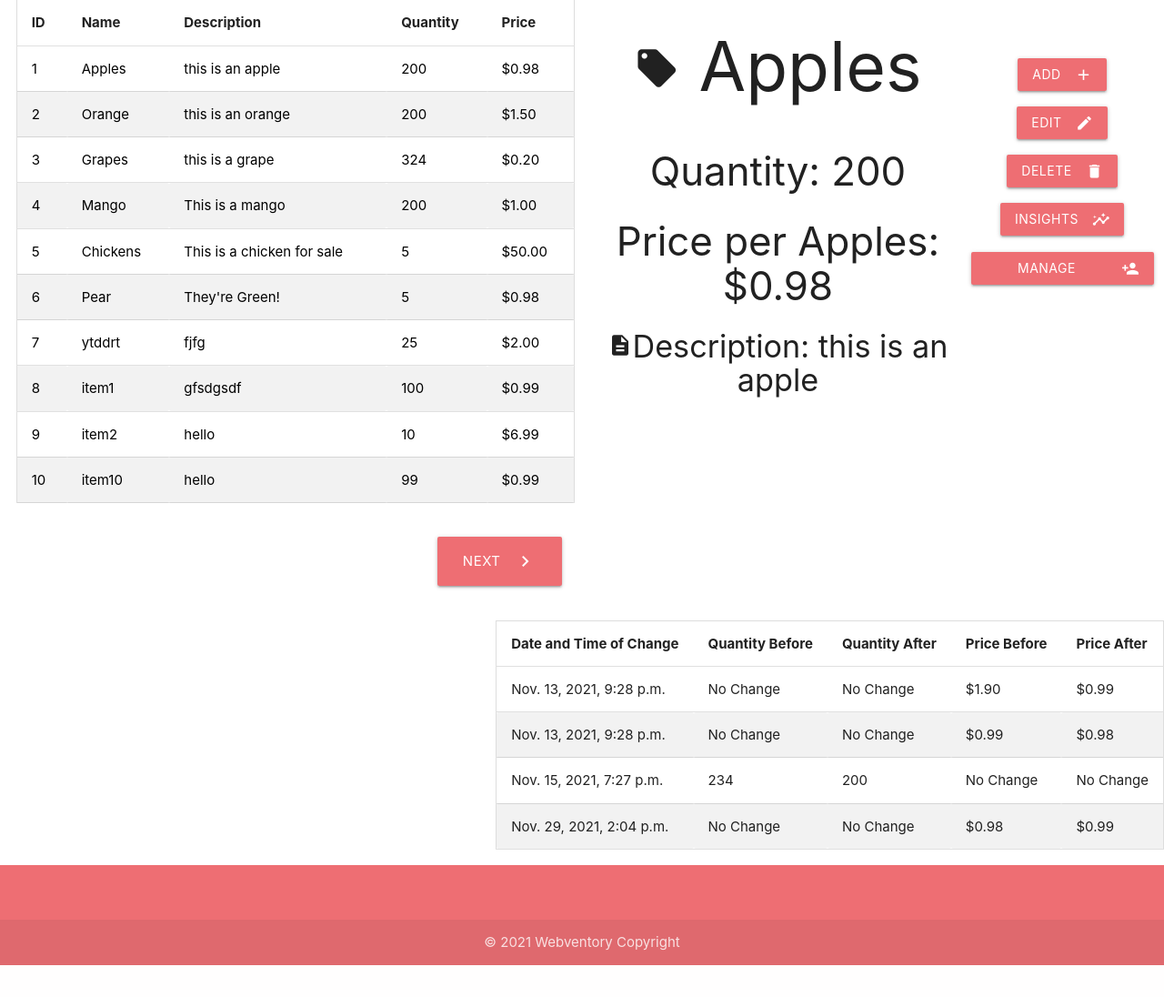
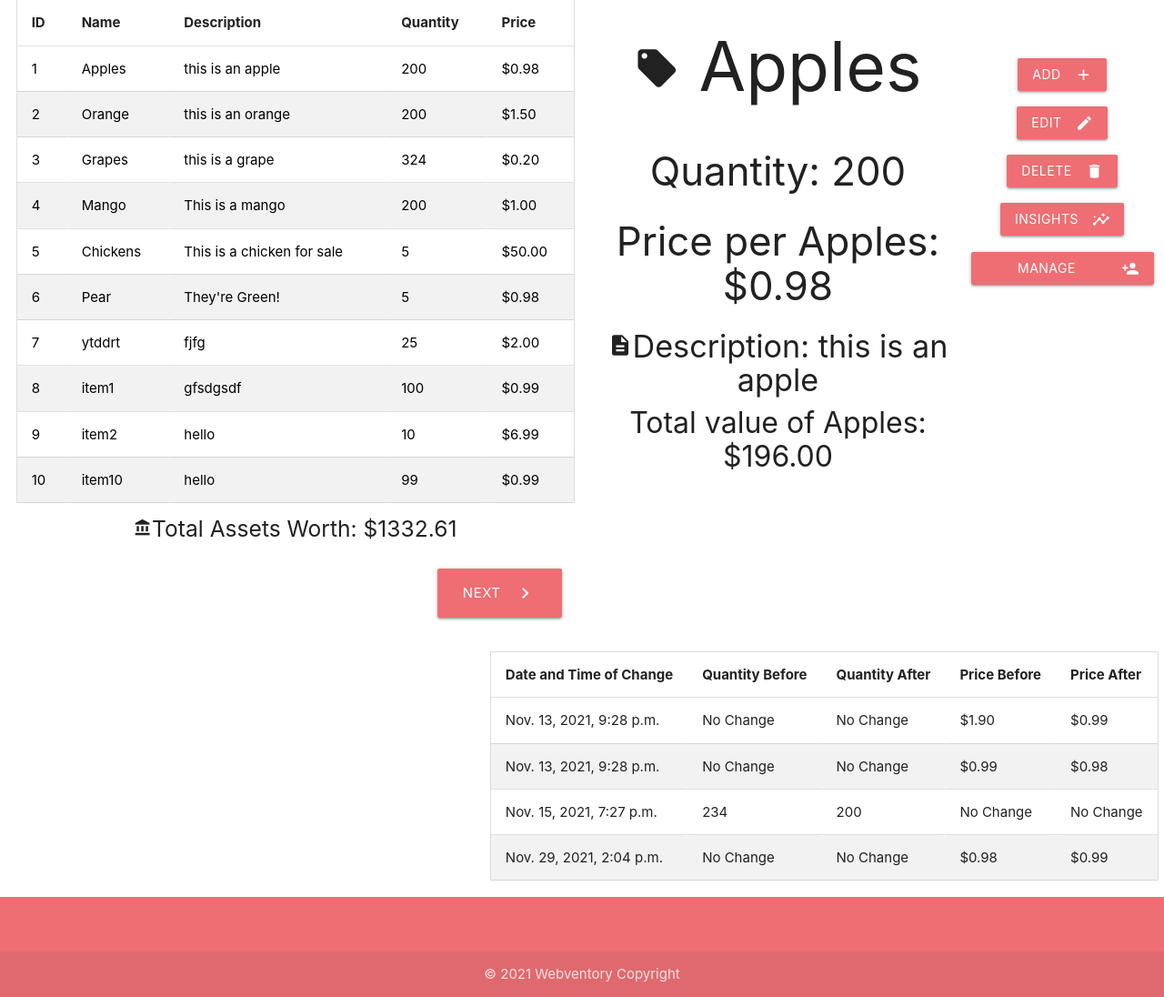
Before and after one commit to Kalobe77/Inventory-Management-Tool, a Django app: page /userInventory/1/ in a window 1280 px wide. Shown: the part 82-1178 px from the top of the page at 91% size. Before the commit the page ends 1143 px from the top, so only its background shows below. Run offline with Django 3.2, Linux system fonts and the light colour scheme; a user stored in the database is signed in; data comes from the database, SQL or seed files in the repository; some libraries are stand-ins or nearby versions.

Commit message:
added a total assets and total item price

```diff
--- a/webventory/home/templates/home/inventoryTable.html
+++ b/webventory/home/templates/home/inventoryTable.html
@@ -41,4 +41,3 @@
 {% else %}
 <h4>No Items Left.</h4>
 {% endif %}
-<br>
--- a/webventory/home/templates/home/userHomeInsights.html
+++ b/webventory/home/templates/home/userHomeInsights.html
@@ -6,6 +6,7 @@
     <!-- Inventory Table -->
     <div class="col s6 left">
       {% include 'home/inventoryTable.html' with rootPage="userInsights"%}
+      <br>
     </div>
     <div class="col s6 right container" style="padding-right: 2%; padding-left: 5%">
       {% load static %}
--- a/webventory/home/templates/home/userHomeInventory.html
+++ b/webventory/home/templates/home/userHomeInventory.html
@@ -11,24 +11,35 @@
         <!-- Inventory Table (s5 spacing) -->
         <div class="col s6">
             {% include 'home/inventoryTable.html' with rootPage='userInventory' %}
+            <strong>
+                <h5 class="center" style="margin-top: 15px;"><i class="material-icons"
+                        style="font-size: 20px;">account_balance</i>Total
+                    Assets
+                    Worth: ${{total_assets|floatformat:2}}</h5>
+            </strong>
         </div>
 
         <!-- Item Display -->
         <div class="col s4 center">
             {% if item and user.username in item.get_user_visibility %}
             <h1 style="font-size: 75px">
-                <i class="material-icons small" style="font-size: 50px">local_offer</i>
+                <i class="material-icons" style="font-size: 50px">local_offer</i>
                 {{item.name}}
             </h1>
             <h3>Quantity: {{item.quantity}}</h3>
             <h3>Price per {{item.name}}: ${{item.price|floatformat:2}}</h3>
-            <h4>
-                <i class="material-icons small" style="font-size: 27px">description</i>Description:
+            <h4 style="margin-bottom: 0;">
+                <i class="material-icons" style="font-size: 27px">description</i>Description:
                 {{item.description}}
             </h4>
-            {% else %}
-            {% include "home/card.html" with msg="Select an item to view more detailed information." %}
-            {% endif %}
+            <p style="font-size: xx-large; margin-top: 10px;">
+                Total value of
+                {{item.name}}:
+                ${{total_item_worth|floatformat:2}}
+                </h4>
+                {% else %}
+                {% include "home/card.html" with msg="Select an item to view more detailed information." %}
+                {% endif %}
         </div>
         <!-- Item Options -->
         <div class="col s2 center" style="padding-top: 1%; padding-left: 0; margin-left: 0;">
@@ -75,7 +86,7 @@
 
     </div>
     {%if item and user.username in item.get_user_visibility %}
-    <div class="col s6 right">
+    <div class="col s6 right" style="padding-right: .5%;">
         <br />
         <table>
             <thead>
--- a/webventory/home/views.py
+++ b/webventory/home/views.py
@@ -187,6 +187,7 @@ def user_inventory(request, item_id=0, item_range=10) -> render:
         [type]: userHomeInventory.html with username, item, items, and item_history.
     """
     clear_graph_history(request.user)
+    total_assets: float = 0
     if (request.POST.get('search')):
         items: Item = Item.objects.filter(
             name__contains=request.POST['search'], user_visibility__contains=f'{request.user},').select_related()
@@ -194,15 +195,22 @@ def user_inventory(request, item_id=0, item_range=10) -> render:
     else:
         items: Item = Item.objects.filter(id__range=((item_range - 10), item_range),
                                           user_visibility__contains=f'{request.user},').select_related()
-    item: Item = str()
     item_history: ItemHistory = str()
+    item: str = None
+    total_item_worth: float = 0
+    print(item_id)
     if item_id != 0:
         item = Item.objects.get(id=item_id)
         item_history = ItemHistory.objects.filter(
             item_id=item_id).select_related()
+        total_item_worth = (item.price * item.quantity)
+    for item_iter in items:
+        total_assets += (item_iter.price * item_iter.quantity)
+    print(item)
     return render(request, 'home/userHomeInventory.html',
                   {"username": str(request.user).title(), "item": item, "items": items, "itemHistories": item_history,
-                   'item_range': item_range, 'item_id': item_id, })
+                   'item_range': item_range, 'item_id': item_id,
+                   'total_item_worth': total_item_worth, 'total_assets': total_assets})
 
 
 @login_required(login_url='/login')
@@ -217,6 +225,7 @@ def user_inventory_edit(request, item_id=0, item_range=10) -> RENDER_REDIRECT:
         [type]: HTTPResponseRedirect to Inventory Home page if form submitted,
         otherwise, Renders Inventory Edit page.
     """
+
     item: Item = Item.objects.get(id=item_id)
     if request.POST:
         if ((request.POST['price'] != str(item.price)) or (request.POST['quantity'] != str(item.quantity))):
@@ -262,9 +271,9 @@ def user_insights(request, item_id=0, item_range=10) -> render:
                 '-')
             end_date_query: date = request.POST['endDate'].split('-')
             start_date: datetime = datetime.datetime(int(start_date_query[0]), int(
-                  start_date_query[1]), int(start_date_query[2]))
+                start_date_query[1]), int(start_date_query[2]))
             end_date: datetime = datetime.datetime(int(end_date_query[0]), int(
-                   end_date_query[1]), int(end_date_query[2]))
+                end_date_query[1]), int(end_date_query[2]))
             if (start_date < end_date):
                 item_history = ItemHistory.objects.filter(
                     item_id=item, date_of_change__gte=start_date, date_of_change__lte=end_date)
```
